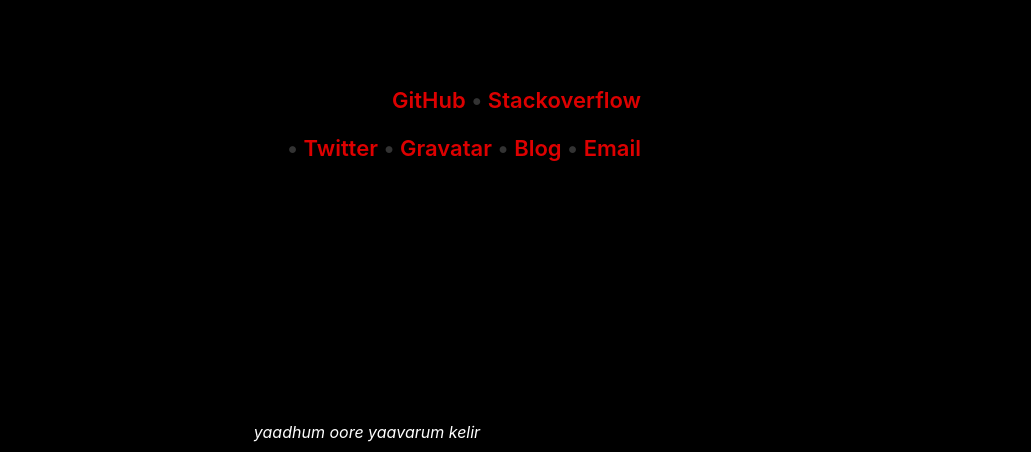
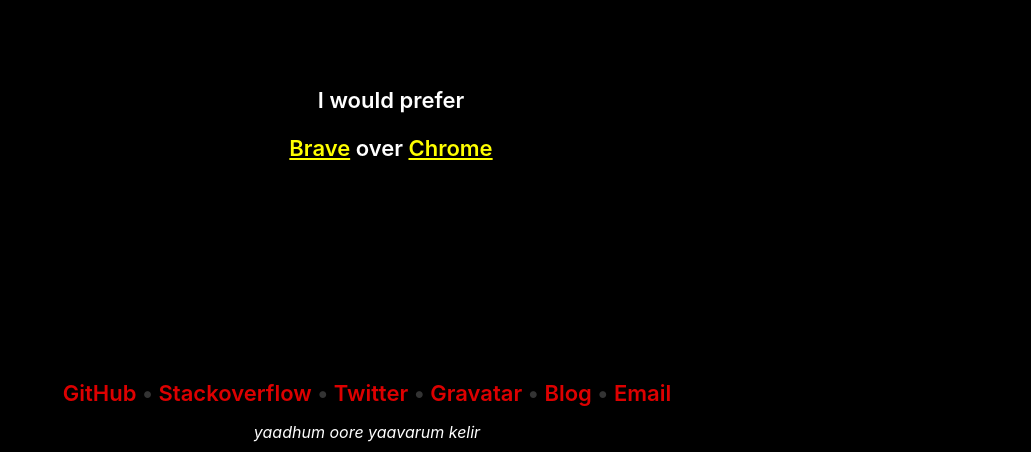
Before and after one commit to suresh2692/suresh2692.github.io, a plain HTML site: page index.html in a window 1280 px wide. Shown: the part 348-800 px from the top of the page, without its empty margins (249-1280 px from the left). Drawn offline with Linux system fonts and the light colour scheme.

Commit message:
added web browser content

```diff
--- a/index.html
+++ b/index.html
@@ -25,17 +25,21 @@
 			<span class="bullet">•</span> Blogger
 			<span class="bullet">•</span> works@<a href="http://yottaasys.ai">yottaasys.ai</a></h2>
 
+		</div>
+				<h3 style="text-align:center">I would prefer</h3>
+				<h3 style="text-align:center;">
+					<a style="color:yellow" href="https://brave.com/"><u>Brave</u></a> over
+					<a style="color:yellow" href="https://www.google.com/chrome/"><u>Chrome</u></a> </h3>
+
+
+
+
+	<div class="hlinks">
 		<p>
 			<h3>
-
 				<a href="https://github.com/suresh2692">GitHub</a>
 				<span class="bullet">•</span>
 				<a href="https://stackoverflow.com/users/4815313/suresh2692">Stackoverflow</a>
-			</h3>
-		</p>
-
-		<p>
-			<h3>
 				<span class="bullet">•</span>
 				<a href="https://twitter.com/suresh2692">Twitter</a>
 				<span class="bullet">•</span>
--- a/styles.css
+++ b/styles.css
@@ -83,6 +83,13 @@
 	border-radius: 16px;
 }
 
+.hlinks {
+    position: absolute;
+    bottom: 30;
+    width: 95%;
+		text-align: center;
+}
+
 #footer {
     position: absolute;
     bottom: 10;
```
